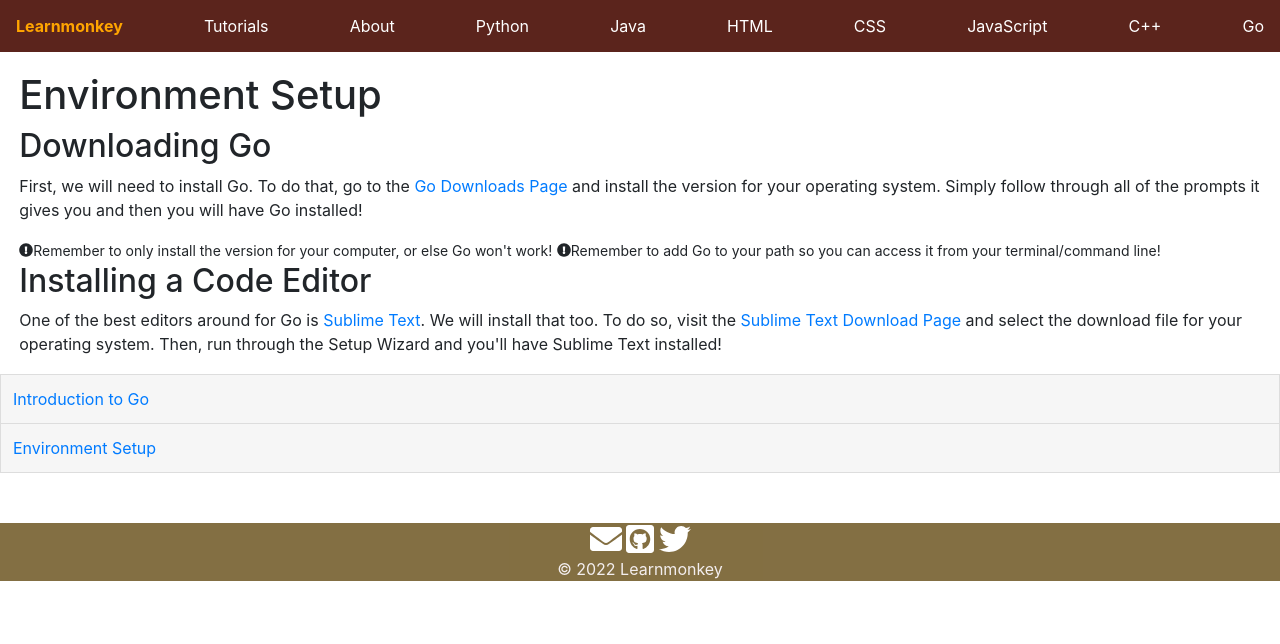
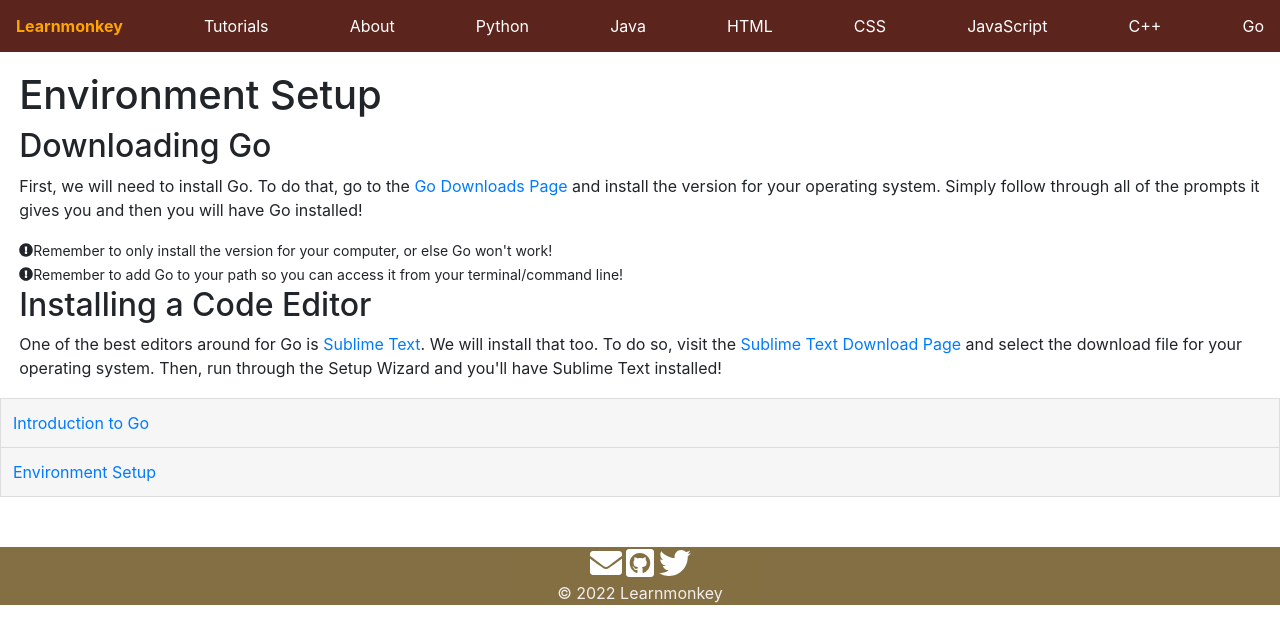
Before and after one commit to learnmonkey/learnmonkey.github.io, a Jekyll site: the page built from programming/golang/environmnt-setup.html, in a window 1280 px wide. Shown: the top 644 px of the page. Built offline with Jekyll 4.4.1, drawn with Linux system fonts in a browser that asks for light colours.

Commit message:
typo fix

```diff
--- a/programming/golang/environmnt-setup.html
+++ b/programming/golang/environmnt-setup.html
@@ -9,7 +9,7 @@
 <section>
     <h2>Downloading Go</h2>
     <p>First, we will need to install Go. To do that, go to the <a href="https://go.dev/dl/">Go Downloads Page</a> and install the version for your operating system. Simply follow through all of the prompts it gives you and then you will have Go installed!</p>
-    <small><i class="fas fa-exclamation-circle"></i>Remember to only install the version for your computer, or else Go won't work!</small>
+    <small><i class="fas fa-exclamation-circle"></i>Remember to only install the version for your computer, or else Go won't work!</small><br>
     <small><i class="fas fa-exclamation-circle"></i>Remember to add Go to your path so you can access it from your terminal/command line!</small>
 </section>
 
```
